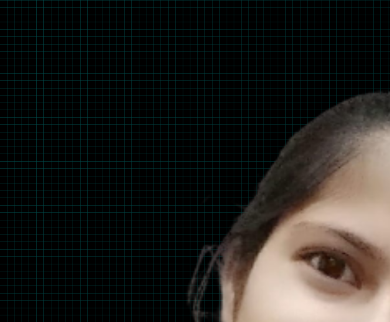
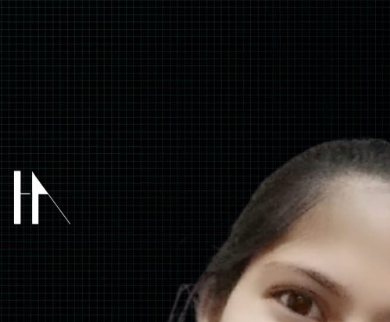
Before and after one commit to heenahmed/Heena-Ahmed, a plain HTML site: page index.html in a window 390 px wide. Shown: the top 322 px of the page. Drawn offline with nearby package versions, Linux system fonts and the light colour scheme; a web font is replaced by a local one.

Commit message:
Update style.css

```diff
--- a/assets/css/style.css
+++ b/assets/css/style.css
@@ -435,7 +435,8 @@ p {
 @media (max-width: 992px) {
   #hero {
     /* background: url("../img/home-bg.jpg") repeat scroll center center/cover; */
-    background: url("../img/portfolio/black-mobile.png") repeat scroll center center/cover;
+/*     background: url("../img/portfolio/black-mobile.png") repeat scroll center center/cover; */
+        background: url("../img/portfolio/1397755.jpg") repeat scroll center center/cover;
     height: 100vh;
     width: 100%;
   }
```
